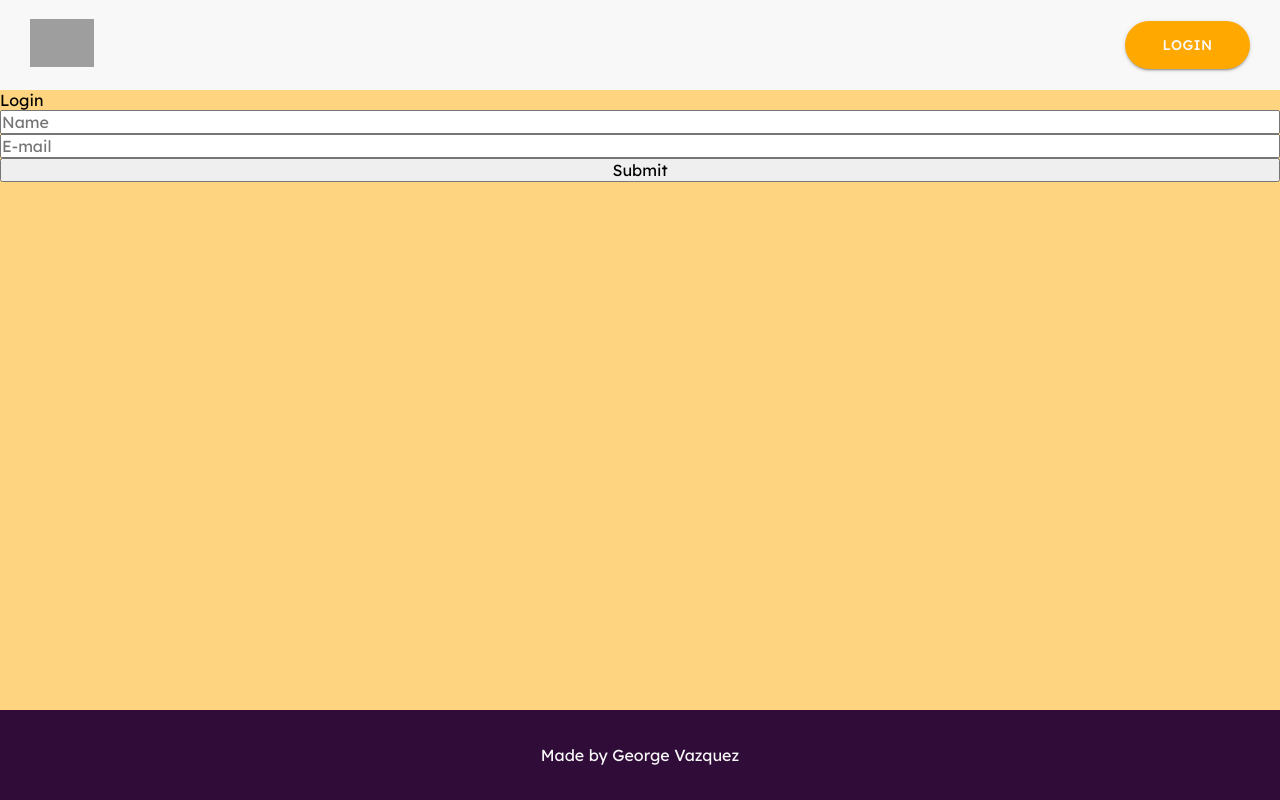
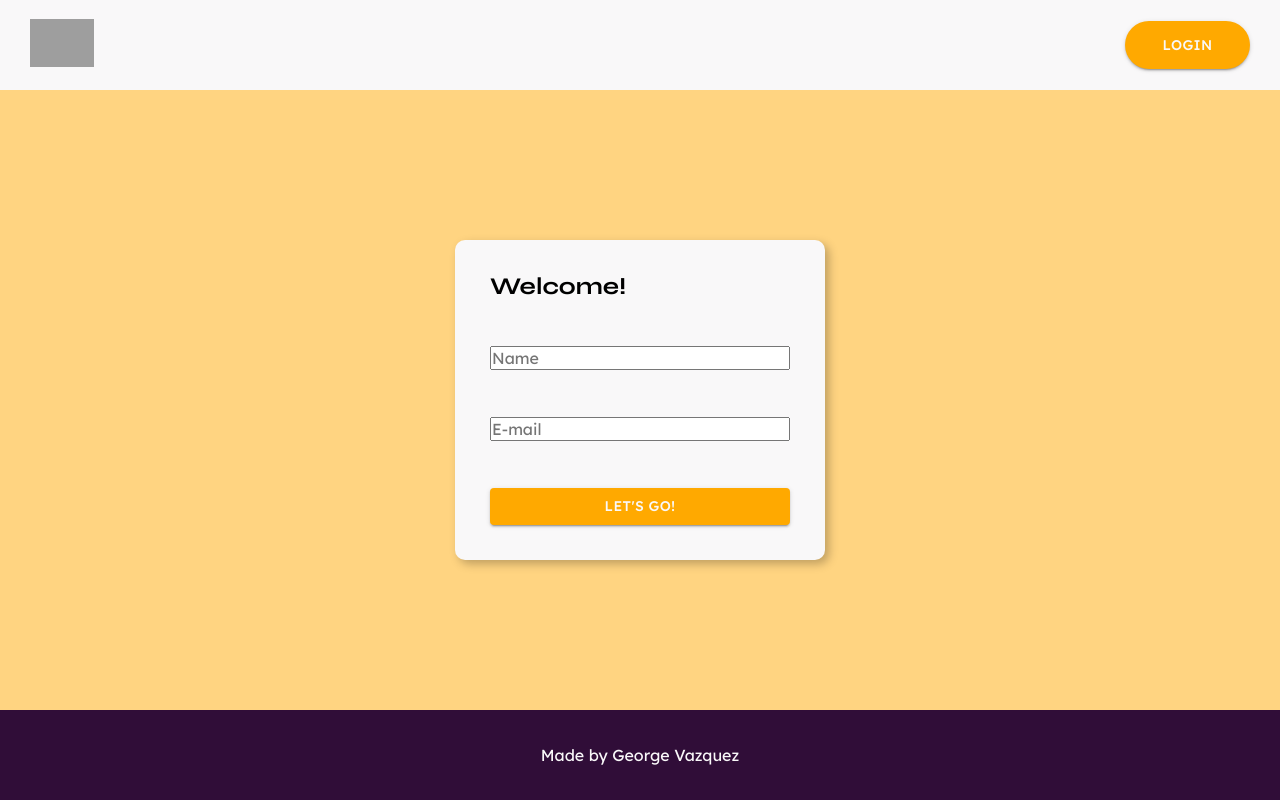
Before and after one commit to georgevaz/pet-friend-finder, a React app: page /login in a window 1280 px wide. Built offline with nearby package versions, Linux system fonts and the light colour scheme; grey boxes are pictures that could not be loaded.

Commit message:
login page styling start

```diff
--- a/src/components/LoginContainer.tsx
+++ b/src/components/LoginContainer.tsx
@@ -1,9 +1,57 @@
-import React from 'react';
+import React, { useState } from "react";
+import { useNavigate } from "react-router-dom";
+import useUserStore from "../store/userStore";
+import { useStore } from "zustand";
+import { TextField, Button } from "@mui/material";
+
 
 const LoginContainer = () => {
+  const { name, email, isLoggedIn, setName, setEmail, setLoggedIn } = useStore(useUserStore);
+
+  const handleNameChange = (e: string) => {
+    setName(e);
+  };
+
+  const handleEmailChange = (e: string) => {
+    setEmail(e);
+  };
+
+  const navigate = useNavigate();
+
+  const handleSubmit = async () => {
+    // check if valid e-mail. receive 400 status if @ or .com not in email entry but get access token anyway
+    try {
+      const fetchResponse = await fetch('https://frontend-take-home-service.fetch.com/auth/login', {
+        method: 'POST',
+        headers: {
+          'Content-Type': 'application/json',
+        },
+        body: JSON.stringify({
+          "name": name,
+          "email": email
+      }),
+        credentials: 'include',
+      });
+      const status = await fetchResponse.status;
+      if (status === 200 ){
+        setLoggedIn(true);
+        navigate('/main');
+      }
+    } catch (error) {
+      console.error(error);
+    }
+  };
+
   return(
     <>
-      <p>This is the login container</p>
+      <div className="login-container">
+        <div className="form-container">
+          <p className="body-h4">Welcome!</p>
+          <input type="text" placeholder="Name" onChange={(e) => handleNameChange(e.target.value)} />
+          <input type="text" placeholder="E-mail" onChange={(e) => handleEmailChange(e.target.value)} />
+          <Button variant='contained' className='button-primary-form' onClick={() => handleSubmit()}>Let's go!</Button>
+        </div>
+      </div>
     </>
   );
 };
--- a/src/pages/Login.tsx
+++ b/src/pages/Login.tsx
@@ -1,51 +1,10 @@
-import React, { useState } from "react";
-import { useNavigate } from "react-router-dom";
-import useUserStore from "../store/userStore";
-import { useStore } from "zustand";
+import React from "react";
+import LoginContainer from "../components/LoginContainer";
 
 const Login = () => {
-  const { name, email, isLoggedIn, setName, setEmail, setLoggedIn } = useStore(useUserStore);
-
-  const handleNameChange = (e: string) => {
-    setName(e);
-  };
-
-  const handleEmailChange = (e: string) => {
-    setEmail(e);
-  };
-
-  const navigate = useNavigate();
-
-  const handleSubmit = async () => {
-    // check if valid e-mail. receive 400 status if @ or .com not in email entry but get access token anyway
-    try {
-      const fetchResponse = await fetch('https://frontend-take-home-service.fetch.com/auth/login', {
-        method: 'POST',
-        headers: {
-          'Content-Type': 'application/json',
-        },
-        body: JSON.stringify({
-          "name": name,
-          "email": email
-      }),
-        credentials: 'include',
-      });
-      const status = await fetchResponse.status;
-      if (status === 200 ){
-        setLoggedIn(true);
-        navigate('/main');
-      }
-    } catch (error) {
-      console.error(error);
-    }
-  };
-
   return(
     <>
-      <p>Login</p>
-      <input type="text" placeholder="Name" onChange={(e) => handleNameChange(e.target.value)} />
-      <input type="text" placeholder="E-mail" onChange={(e) => handleEmailChange(e.target.value)} />
-      <button onClick={() => handleSubmit()}>Submit</button>
+      <LoginContainer />
     </>
   );
 };
--- a/src/styles/main.scss
+++ b/src/styles/main.scss
@@ -21,7 +21,15 @@ $error: #FF4E42;
     font-weight: 600;
     font-size: 4.375em;
     line-height: 1em;
+}
 
+.body-h4{
+  font-family: $syne;
+  color: black;
+  font-style: normal;
+  font-weight: 700;
+  font-size: 1.5em;
+  line-height: 1em;
 }
 
 .p-large {
@@ -34,6 +42,7 @@ $error: #FF4E42;
 }
 
 $navbar-height: 90px;
+$main-container-height: calc(100vh - $navbar-height * 2);
 
 @mixin padding-horizontal {
     padding-left: 30px;
@@ -78,18 +87,28 @@ $navbar-height: 90px;
 
 }
 
-.button-primary {
+@mixin button-default{
     &.MuiButton-contained {
         background-color: $primary-color;
         font-family: $lexend;
         color: $white;
+    }
+    &.MuiButton-contained:hover {
+        background-color: $primary-color;
+    }
+}
+
+.button-primary {
+    @include button-default;
+    &.MuiButton-contained {
         height: 48px;
         width: 125px;
         border-radius: 25px;
     }
-    &.MuiButton-contained:hover {
-        background-color: $primary-color;
-    }
+}
+
+.button-primary-form {
+    @include button-default;
 }
 
 @mixin landing-elements-sizing{
@@ -102,7 +121,7 @@ $navbar-height: 90px;
     flex-direction: row;
     align-items: center;
     justify-content: center;
-    height: calc(100vh - $navbar-height * 2);
+    height: $main-container-height;
 }
 
 .landing-copy-container {
@@ -110,7 +129,7 @@ $navbar-height: 90px;
     width: 40vw;
     white-space: nowrap;
     z-index: 1;
-    filter: drop-shadow(5px 5px 20px rgba(250, 250, 250, 0.5));
+    filter: drop-shadow(5px 5px 20px rgba(250, 250, 250, 0.75));
 }
 
 .hero-image-container {
@@ -124,3 +143,23 @@ $navbar-height: 90px;
     border-radius: 301px 301px 0px 301px;
     filter: drop-shadow(5px 5px 10px rgba(0, 0, 0, 0.5));
 }
+
+.login-container {
+    display: flex;
+    flex-direction: column;
+    justify-content: center;
+    align-items: center;
+    height: $main-container-height;
+}
+
+.form-container {
+    background-color: $white;
+    display: flex;
+    flex-direction: column;
+    justify-content: space-between;
+    box-shadow: 4px 4px 10px rgba(0, 0, 0, 0.25);
+    border-radius: 10px;
+    width: 300px;
+    height: 250px;
+    padding: 35px;
+}
```
